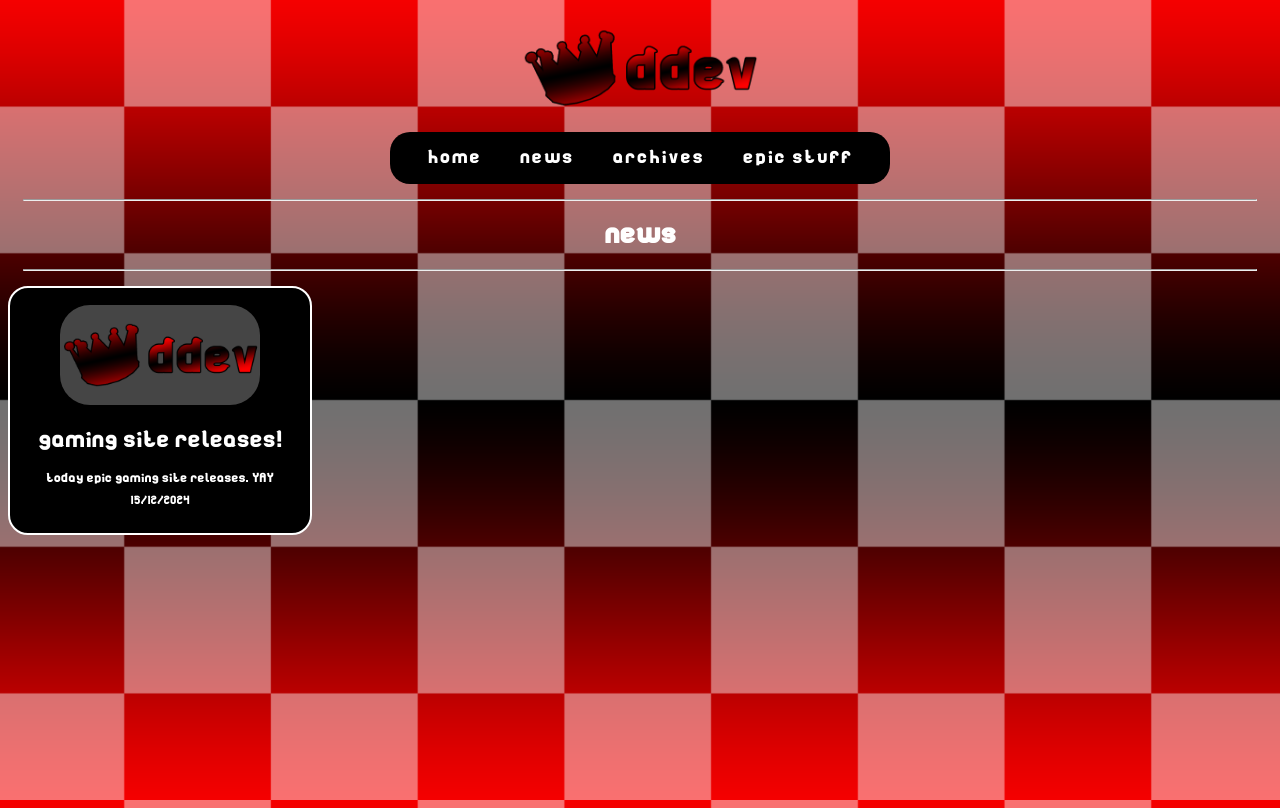
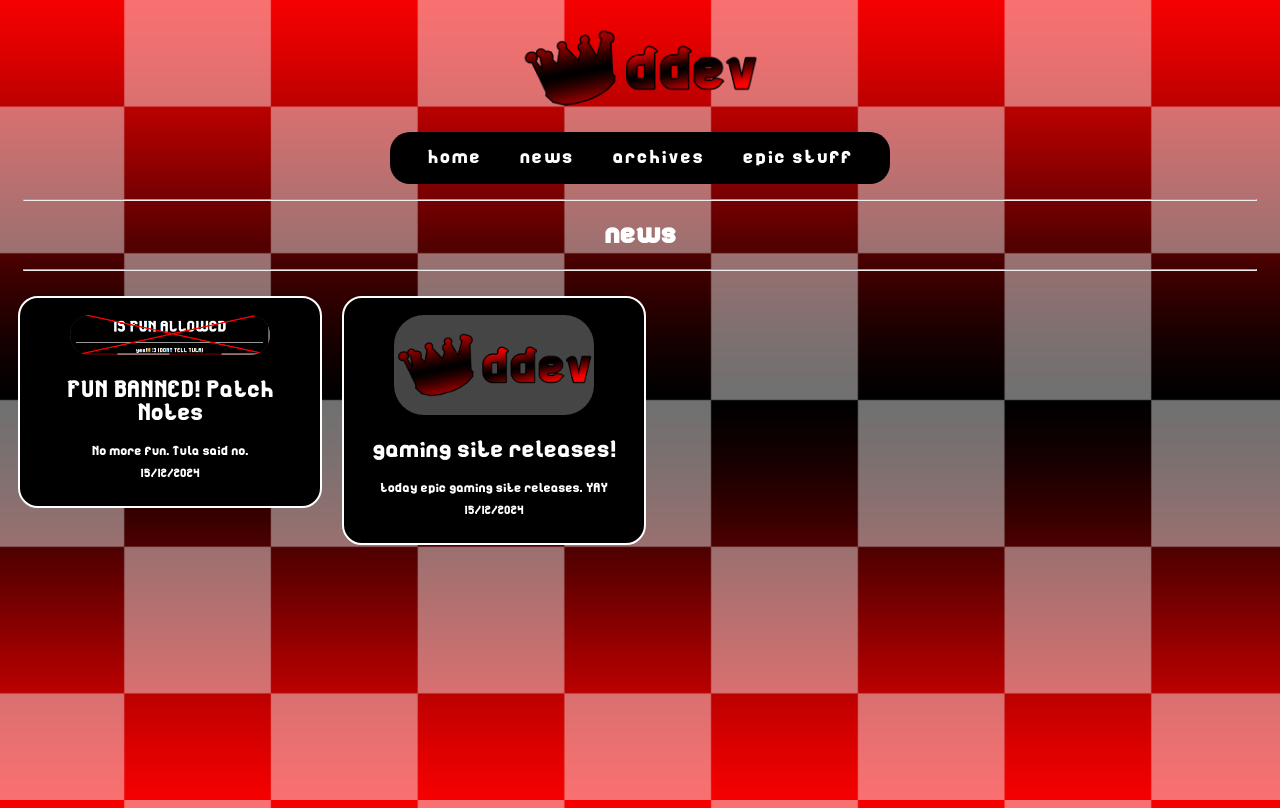
Before and after one commit to domddev/ddev, a plain HTML site: page news.html in a window 1280 px wide. Drawn offline with Linux system fonts and the light colour scheme.

Commit message:
Add files via upload

```diff
--- a/css/styles.css
+++ b/css/styles.css
@@ -183,6 +183,8 @@ body {
   border-style:solid;
   border-color: #ffffff;
   border-width: 2px;
+  margin: 10px;
+  float: left;
 }
 
 .newsbutton:hover {
--- a/news.html
+++ b/news.html
@@ -27,11 +27,21 @@
 <hr class="solid">
 
 <div class="newsbutton">
-<a href="">
-<img src="picutres/news/1news.png">
-<p id="newstext">gaming site releases!</p>
-<p id="newsdesc">today epic gaming site releases. YAY</p>
+<a>
+<img src="picutres/news/dont tell tula.png">
+<p id="newstext">FUN BANNED! Patch Notes</p>
+<p id="newsdesc">No more fun. Tula said no.</p>
 <p id="newsrelease">15/12/2024</p>
 
 </a>
 </div>
+
+<div class="newsbutton">
+    <a>
+    <img src="picutres/news/1news.png">
+    <p id="newstext">gaming site releases!</p>
+    <p id="newsdesc">today epic gaming site releases. YAY</p>
+    <p id="newsrelease">15/12/2024</p>
+
+    </a>
+    </div>
```
Also changed, not shown: index.html (+1 -1 lines), picutres/news/dont tell tula.png (added).
